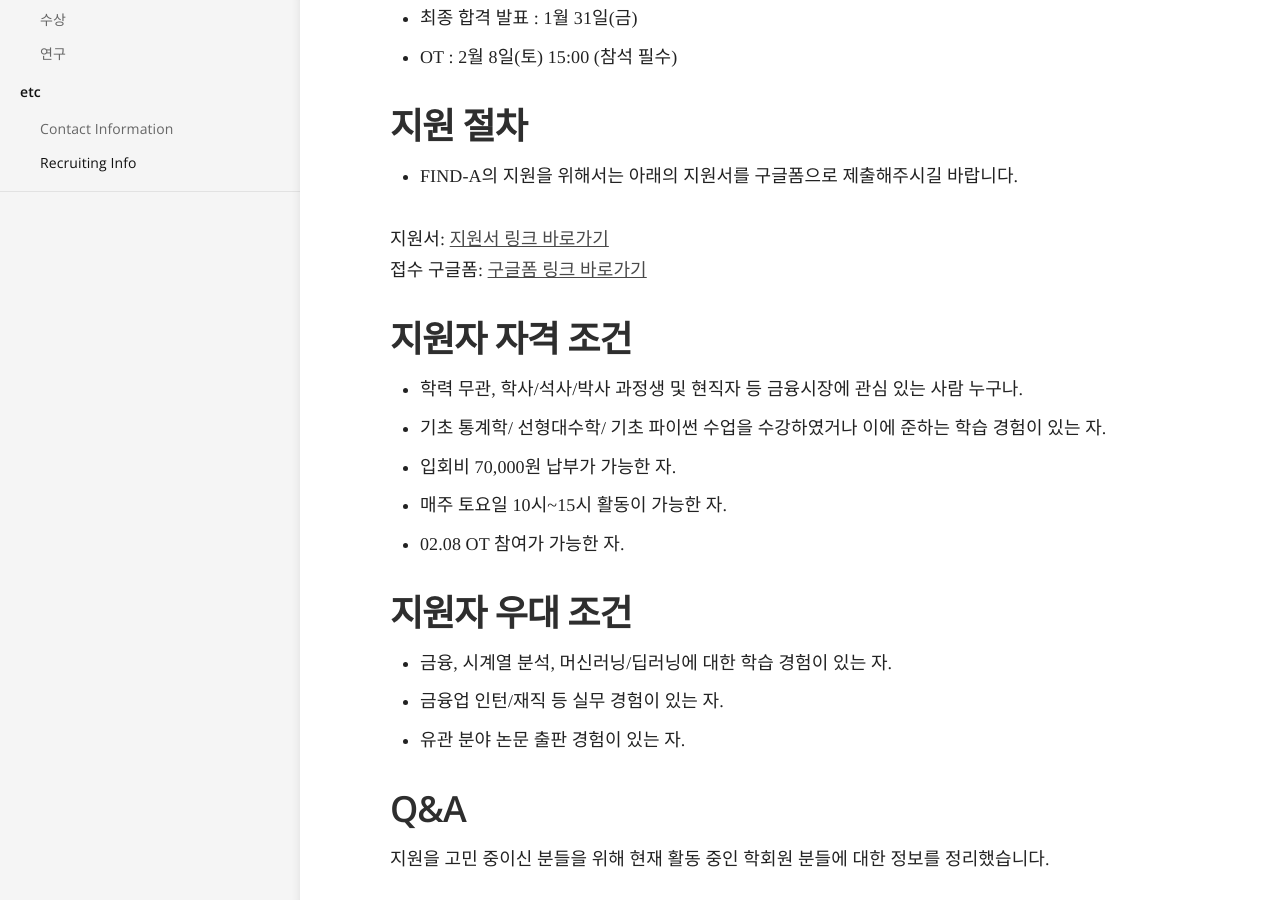
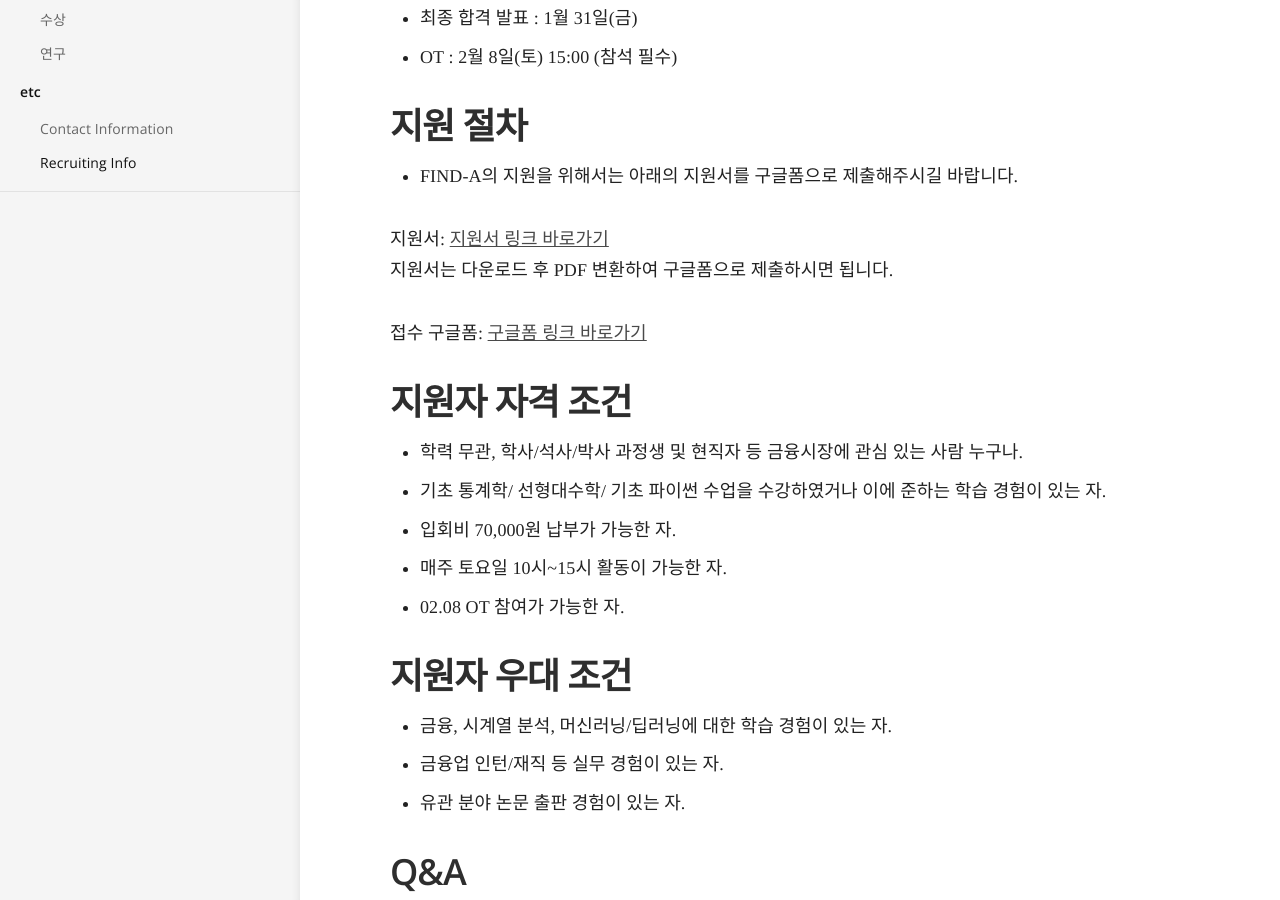
Before and after one commit to Find-A-AI/find-a-ai.github.io, a Jekyll site: the page built from _docs/3.ETC/Recruiting Info.md, in a window 1280 px wide and 900 px high, scrolled down 360 px. Built offline with Jekyll 4.4.1, drawn with Linux system fonts in a browser that asks for light colours; some web fonts are replaced.

Commit message:
Update Recruiting Info.md

```diff
--- a/_docs/3.ETC/Recruiting Info.md
+++ b/_docs/3.ETC/Recruiting Info.md
@@ -14,6 +14,8 @@ order: 2
   - FIND-A의 지원을 위해서는 아래의 지원서를 구글폼으로 제출해주시길 바랍니다.
 
   지원서: [지원서 링크 바로가기](https://docs.google.com/document/d/1X4QLxmcirEohDsQqpdI46rPvu67S50gx/edit?usp=sharing&ouid=110873388418645635400&rtpof=true&sd=true)
+  지원서는 다운로드 후 PDF 변환하여 구글폼으로 제출하시면 됩니다.
+
   접수 구글폼: [구글폼 링크 바로가기](https://forms.gle/xGr4qq8AKAzo9Nr99)
 
 ## 지원자 자격 조건
```
